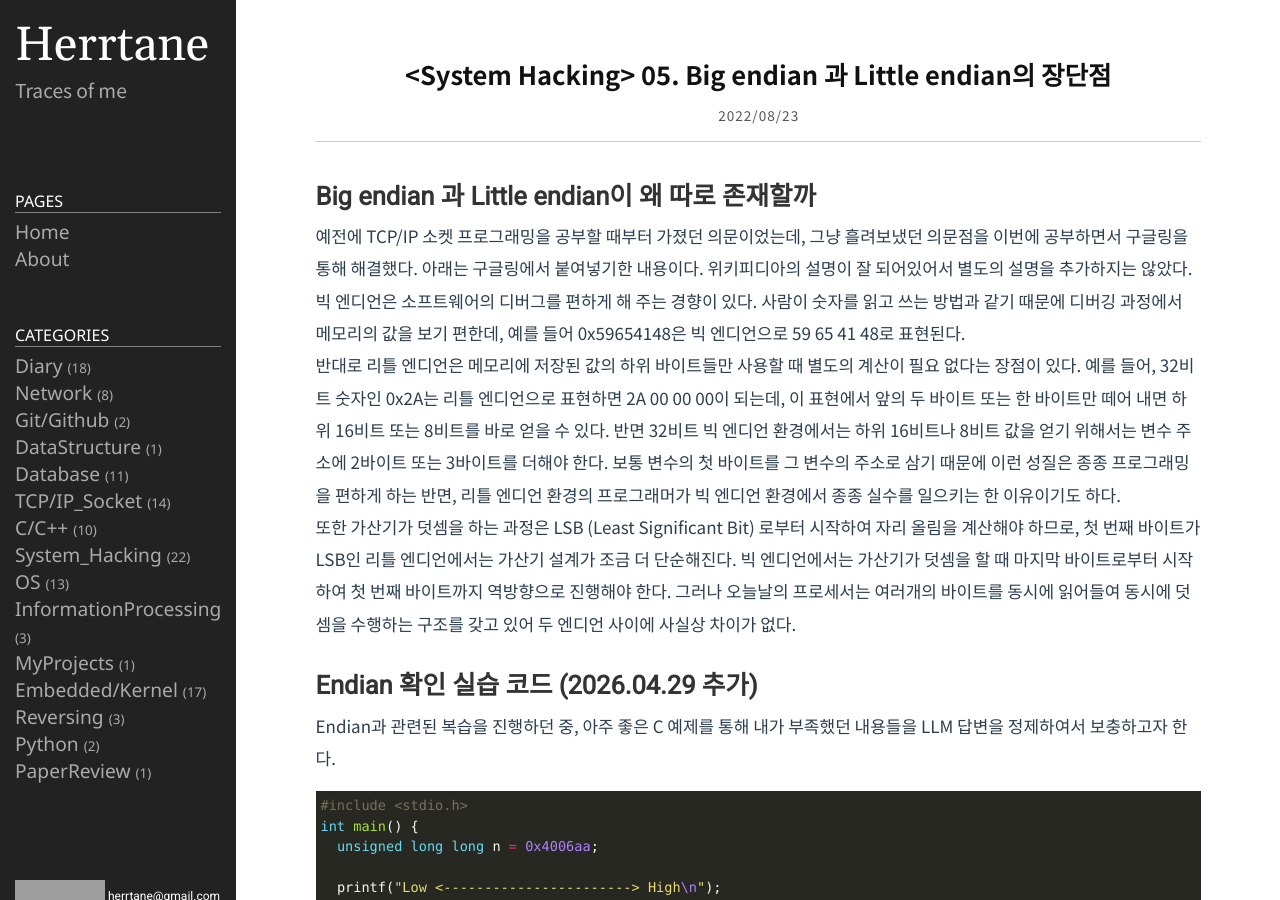
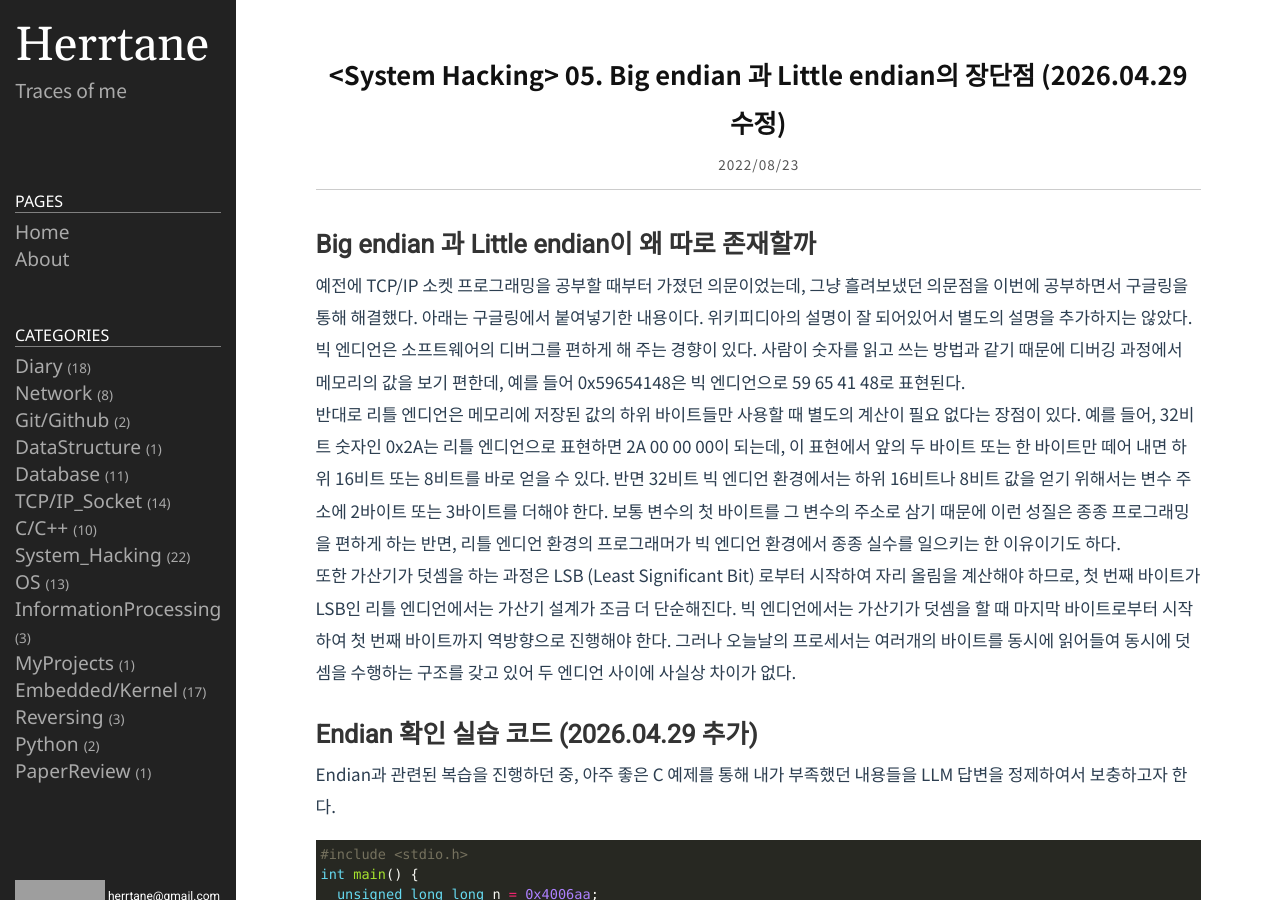
Before and after one commit to Herrtane/Herrtane.github.io, a Jekyll site: the page built from _posts/SystemHacking/2022-08-23-systemhacking-bigandsmallendian.markdown, in a window 1280 px wide and 900 px high. Built offline with Jekyll 4.4.1, drawn with Linux system fonts in a browser that asks for light colours; comment, search, counter and statistics services are not loaded; grey boxes are pictures that could not be loaded.

Commit message:
Update 2022-08-23-systemhacking-bigandsmallendian.markdown

```diff
--- a/_posts/SystemHacking/2022-08-23-systemhacking-bigandsmallendian.markdown
+++ b/_posts/SystemHacking/2022-08-23-systemhacking-bigandsmallendian.markdown
@@ -1,6 +1,6 @@
 ---
 layout: post
-title: <System Hacking> 05. Big endian 과 Little endian의 장단점
+title: <System Hacking> 05. Big endian 과 Little endian의 장단점 (2026.04.29 수정)
 date: 2022-08-23 20:20:23 +0900
 category: System_Hacking
 comments: true
```
